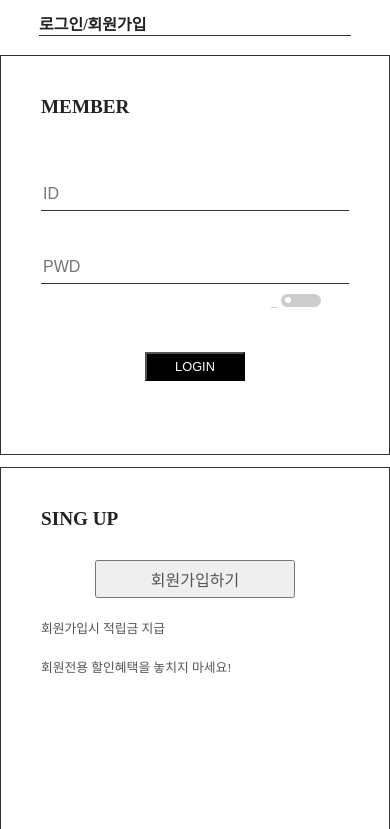
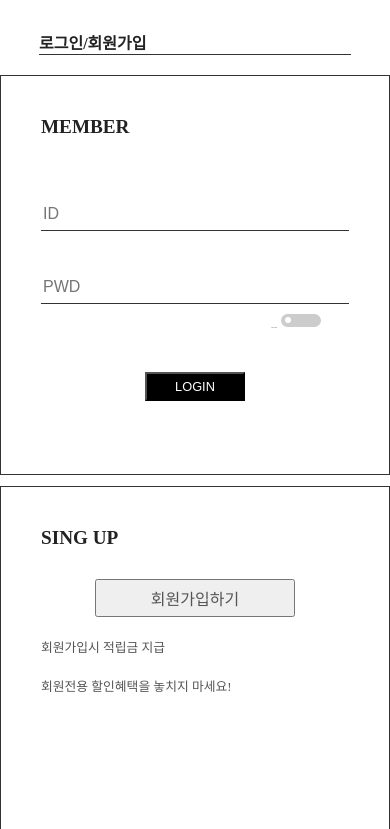
Before and after one commit to hg605329/web_project1, a plain HTML site: page login.html in a window 390 px wide. Shown: the part 87-916 px from the top of the page. Drawn offline with nearby package versions, Linux system fonts and the light colour scheme; a web font is replaced by a local one.

Commit message:
Update common.css

```diff
--- a/css/common.css
+++ b/css/common.css
@@ -217,7 +217,7 @@ footer img {
     font-size: 0.5em;
     margin: 10px 0px;
   }
-  .login-header{margin-top: 15%;}
+  .login-header{margin-top: 20%;}
 }
 @media (max-width: 994px) {
   .main-benner_nails {
```
